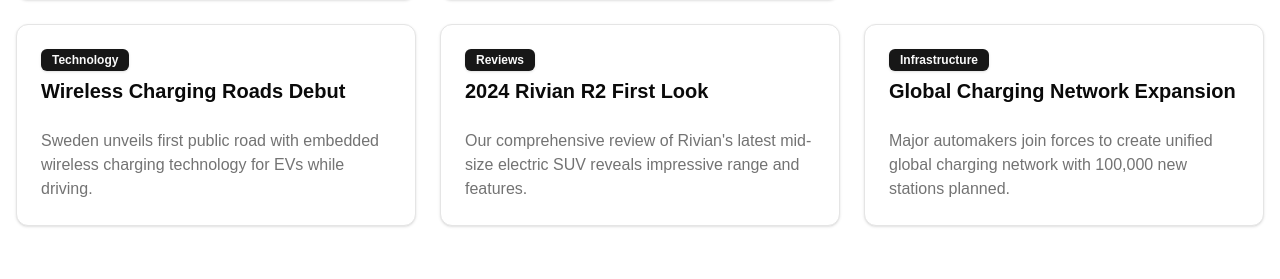
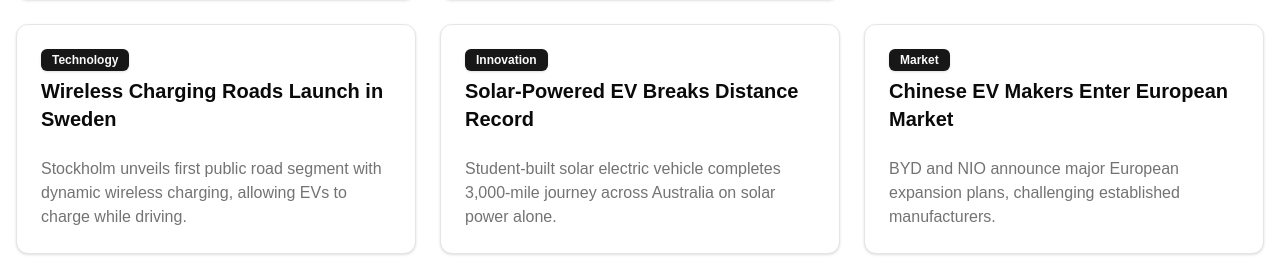
Before and after one commit to Cyro292/Hackertum, a Next.js app in the folder frontend/: page / in a window 1280 px wide. Shown: the part 895-1174 px from the top of the page. Built offline with nearby package versions, Linux system fonts and the light colour scheme.

Commit message:
refactor: update Story interface to include description and adjust related components

```diff
--- a/frontend/src/app/page.tsx
+++ b/frontend/src/app/page.tsx
@@ -59,7 +59,7 @@
                 id={featuredStory.id}
                 category={featuredStory.category}
                 title={featuredStory.title}
-                content={featuredStory.content}
+                description={featuredStory.description}
                 image={featuredStory.image}
               />
             </div>
@@ -72,7 +72,7 @@
                   id={story.id}
                   category={story.category}
                   title={story.title}
-                  content={story.content}
+                  description={story.description}
                   image={story.image}
                 />
               </div>
--- a/frontend/src/app/story/[id]/page.tsx
+++ b/frontend/src/app/story/[id]/page.tsx
@@ -68,9 +68,13 @@
 
 					<div className="prose prose-lg max-w-none">
 						<p className="text-lg leading-relaxed text-gray-700">
-							{story.content}
+							{story.description}
 						</p>
 					</div>
+
+                    <div className="prose prose-lg max-w-none mt-8">
+                        <div dangerouslySetInnerHTML={{ __html: story.content }} />
+                    </div>
 
 					<div className="mt-8 pt-8 border-t">
 						<h2 className="text-2xl font-bold mb-4">Related Stories</h2>
--- a/frontend/src/components/ui/storycard.tsx
+++ b/frontend/src/components/ui/storycard.tsx
@@ -1,4 +1,4 @@
-import { useRouter } from 'next/navigation';
+import { useRouter } from "next/navigation";
 import { Button } from "@/components/ui/button";
 import { Card, CardContent, CardHeader } from "@/components/ui/card";
 import { Badge } from "@/components/ui/badge";
@@ -7,7 +7,7 @@
 	id: number;
 	category: string;
 	title: string;
-  content: string;
+	description: string;
 	image?: string;
 	isFeature?: boolean;
 }
@@ -16,7 +16,7 @@
 	id,
 	category,
 	title,
-  content,
+	description,
 	image,
 	isFeature = false,
 }: StoryCardProps) {
@@ -41,7 +41,7 @@
 						<div className="space-y-4">
 							<Badge>{category}</Badge>
 							<h2 className="text-3xl font-bold">{title}</h2>
-              <p className="text-muted-foreground">{content}</p>
+							<p className="text-muted-foreground">{description}</p>
 							<Button onClick={handleNavigate}>Read Full Story</Button>
 						</div>
 					</div>
@@ -60,7 +60,7 @@
 				<h2 className="text-xl font-bold mt-2">{title}</h2>
 			</CardHeader>
 			<CardContent>
-        <p className="text-muted-foreground">{content}</p>
+				<p className="text-muted-foreground">{description}</p>
 			</CardContent>
 		</Card>
 	);
--- a/frontend/src/data/stories.json
+++ b/frontend/src/data/stories.json
@@ -4,7 +4,8 @@
         "id": 1,
         "category": "Technology",
         "title": "Revolutionary Solid-State Battery Breakthrough",
-        "content": "A new solid-state battery technology promises 1000-mile range and 5-minute charging times, setting new standards for EV capabilities.",
+        "description": "A new solid-state battery technology promises 1000-mile range and 5-minute charging times, setting new standards for EV capabilities.",
+        "content": "In a groundbreaking development, researchers at the Advanced Battery Institute have unveiled a revolutionary solid-state battery technology that could transform the electric vehicle industry. The new battery design utilizes a proprietary ceramic electrolyte that enables unprecedented charging speeds while maintaining exceptional stability and safety.\n\nThe technology demonstrates remarkable metrics:\n- 1000-mile range on a single charge\n- 5-minute charging time to 80% capacity\n- Over 2000 charge cycles without significant degradation\n- Operating temperature range from -20°C to 60°C\n\nDr. Sarah Chen, lead researcher on the project, explains: 'This breakthrough addresses the three main challenges in current EV batteries: range anxiety, charging time, and battery longevity.' Several major automakers have already expressed interest in licensing the technology, with pilot production expected to begin in early 2025.\n\nThe implications for the EV industry are profound, potentially eliminating the last major barriers to widespread EV adoption. Industry analysts predict this technology could accelerate the transition to electric vehicles by at least five years.",
         "image": "/battery-tech.jpg",
         "isFeature": true
       },
@@ -12,57 +13,65 @@
         "id": 2,
         "category": "Market",
         "title": "Tesla Stock Soars on Record Deliveries",
-        "content": "Tesla shares jump 15% as Q1 deliveries exceed analyst expectations by 25%, marking a new milestone for the EV giant.",
+        "description": "Tesla shares jump 15% as Q1 deliveries exceed analyst expectations by 25%, marking a new milestone for the EV giant.",
+        "content": "Tesla's stock (TSLA) experienced a dramatic surge today, climbing 15% following the announcement of record-breaking Q1 delivery numbers. The electric vehicle manufacturer reported delivering 412,000 vehicles in the first quarter of 2024, exceeding Wall Street expectations by a remarkable 25%.\n\nThe impressive delivery figures include:\n- Model Y: 245,000 units\n- Model 3: 125,000 units\n- Model S/X: 42,000 units\n\nThis performance demonstrates Tesla's continued dominance in the global EV market, despite increasing competition from traditional automakers and new EV startups. The company's successful ramp-up of production at its Berlin and Texas gigafactories has played a crucial role in achieving these numbers.\n\nAnalysts from major investment banks have revised their price targets upward, with Morgan Stanley's Adam Jonas noting, 'Tesla's execution in scaling production while maintaining healthy margins sets them apart in the industry.' The company's stock closed at $276.45, its highest level since September 2023.",
         "image": "/tesla-stock.jpg"
       },
       {
         "id": 3,
         "category": "Industry",
         "title": "VW Announces $20B EV Investment",
-        "content": "Volkswagen Group commits $20 billion to expand electric vehicle production across Europe and North America.",
+        "description": "Volkswagen Group commits $20 billion to expand electric vehicle production across Europe and North America.",
+        "content": "Volkswagen Group has unveiled an ambitious $20 billion investment plan to accelerate its electric vehicle production capabilities across Europe and North America. This strategic initiative, announced at the company's annual investor conference in Wolfsburg, represents VW's largest-ever commitment to electric mobility.\n\nThe investment will be allocated across several key areas:\n- $8B for new battery gigafactories\n- $6B for EV platform development\n- $4B for charging infrastructure\n- $2B for software development\n\nCEO Oliver Blume emphasized the company's commitment: 'This investment ensures Volkswagen's position as a leader in the electric revolution. By 2026, we aim to offer electric variants in every vehicle segment.' The plan includes the construction of three new gigafactories and the conversion of existing plants to EV production.\n\nThe company expects this initiative to create over 25,000 new jobs and enable the production of 2 million EVs annually by 2026. Environmental groups have praised the announcement as a significant step toward reducing automotive emissions.",
         "image": "/vw-factory.jpg"
       },
       {
         "id": 4,
         "category": "Technology",
-        "title": "Wireless Charging Roads Debut",
-        "content": "Sweden unveils first public road with embedded wireless charging technology for EVs while driving.",
+        "title": "Wireless Charging Roads Launch in Sweden",
+        "description": "Stockholm unveils first public road segment with dynamic wireless charging, allowing EVs to charge while driving.",
+        "content": "In a world-first implementation, Stockholm has activated a 2km stretch of road equipped with dynamic wireless charging technology. This innovative system allows electric vehicles to charge their batteries while in motion, potentially revolutionizing EV infrastructure.\n\nThe system's key features include:\n- Charging capacity of 75kW while driving\n- Compatible with most modern EVs\n- Weather-resistant installation\n- 97% power transfer efficiency\n\nThe project, developed in partnership with Swedish engineering firm Electreon, has already demonstrated impressive results in initial testing. Vehicles equipped with the compatible receiver can maintain or even increase their battery charge while driving on the electrified road segment.\n\n'This technology could eliminate the need for lengthy charging stops during long-distance travel,' explains Project Director Anna Bergström. 'We're already planning to expand the system to cover major highways connecting Swedish cities.'",
         "image": "/wireless-road.jpg"
       },
       {
         "id": 5,
-        "category": "Reviews",
-        "title": "2024 Rivian R2 First Look",
-        "content": "Our comprehensive review of Rivian's latest mid-size electric SUV reveals impressive range and features.",
-        "image": "/rivian-r2.jpg"
+        "category": "Innovation",
+        "title": "Solar-Powered EV Breaks Distance Record",
+        "description": "Student-built solar electric vehicle completes 3,000-mile journey across Australia on solar power alone.",
+        "content": "A team of engineering students from the University of Melbourne has shattered the solar-powered vehicle distance record, completing a 3,000-mile journey across Australia without using external charging sources. The vehicle, dubbed 'SolarSwift', relies entirely on integrated solar panels and advanced energy management systems.\n\nTechnical specifications:\n- 8.2 square meters of high-efficiency solar panels\n- Custom-designed battery management system\n- Ultra-lightweight carbon fiber construction\n- Advanced aerodynamic design with 0.17 drag coefficient\n\nThe journey took 12 days to complete, with the vehicle maintaining an average speed of 55 mph during daylight hours. This achievement demonstrates the potential for solar integration in future electric vehicles.\n\nTeam leader Dr. James Chen stated, 'While current commercial vehicles can't yet achieve this level of solar efficiency, our project proves the viability of solar assistance for extending EV range.'",
+        "image": "/solar-swift.jpg"
       },
       {
         "id": 6,
+        "category": "Market",
+        "title": "Chinese EV Makers Enter European Market",
+        "description": "BYD and NIO announce major European expansion plans, challenging established manufacturers.",
+        "content": "Chinese electric vehicle manufacturers are making a significant push into the European market, with industry giants BYD and NIO announcing extensive expansion plans. Both companies have revealed strategies to establish dealership networks and service centers across major European markets.\n\nMarket entry highlights:\n- BYD plans 200 dealerships across 8 countries\n- NIO targeting 25 battery swap stations in Germany\n- Combined investment of €3.5 billion\n- Local production facilities planned\n\nThis expansion represents a direct challenge to established European automakers, with competitive pricing and advanced technology features. Industry analysts predict Chinese manufacturers could capture up to 20% of the European EV market by 2025.\n\nEuropean automotive association ACEA has called for careful monitoring of market dynamics, while consumer groups welcome the increased competition and potential for lower prices.",
+        "image": "/chinese-ev.jpg"
+      },
+      {
+        "id": 7,
+        "category": "Technology",
+        "title": "Quantum Computing Breakthrough in Battery Design",
+        "description": "IBM's quantum computer optimizes new battery chemistry, promising 50% higher energy density.",
+        "content": "Scientists at IBM have successfully used quantum computing to simulate and optimize new battery chemistry, leading to a breakthrough in energy density potential. The quantum-assisted design process identified novel molecular configurations that could increase battery capacity by up to 50%.\n\nKey developments:\n- Quantum simulation of over 1 million molecular combinations\n- Identification of stable high-density cathode materials\n- Runtime reduced from years to weeks compared to classical computing\n- Immediate commercial potential identified\n\nThe research team collaborated with major battery manufacturers to validate the findings in real-world prototypes. Early tests show promising results that align with quantum simulations.\n\n'This represents a perfect synthesis of quantum computing and materials science,' said Dr. Robert Chang, lead researcher. 'We're now able to explore chemical combinations that were previously impossible to simulate.'",
+        "image": "/quantum-battery.jpg"
+      },
+      {
+        "id": 8,
         "category": "Infrastructure",
-        "title": "Global Charging Network Expansion",
-        "content": "Major automakers join forces to create unified global charging network with 100,000 new stations planned.",
+        "title": "Ultra-Fast Charging Network Expansion",
+        "description": "Global consortium announces 350kW charging stations every 50 miles on major highways.",
+        "content": "A consortium of major automakers and energy companies has announced plans to install ultra-fast 350kW charging stations every 50 miles along major highways worldwide. This $30 billion initiative aims to eliminate charging anxiety and enable truly long-distance EV travel.\n\nProject scope:\n- 50,000 new charging stations globally\n- 350kW minimum charging capacity\n- Universal compatibility\n- Renewable energy integration\n\nThe network will utilize smart grid technology to manage peak loads and integrate renewable energy sources. Solar canopies and battery storage systems will be standard at all locations.\n\n'This project removes the last major barrier to EV adoption,' stated Sarah Martinez, project director. 'No more range anxiety, no more long charging stops.'",
         "image": "/charging-network.jpg"
       },
       {
-        "id": 7,
-        "category": "Innovation",
-        "title": "Solar-Powered EV Sets Record",
-        "content": "Student-built solar electric vehicle completes 1,000-mile journey on single charge.",
-        "image": "/solar-ev.jpg"
-      },
-      {
-        "id": 8,
-        "category": "Market",
-        "title": "China EV Exports Surge",
-        "content": "Chinese EV manufacturers see 200% increase in international exports as global demand rises.",
-        "image": "/china-ev.jpg"
-      },
-      {
         "id": 9,
-        "category": "Technology",
-        "title": "AI-Powered Battery Management",
-        "content": "New AI system optimizes EV battery life and charging patterns, extending range by up to 30%.",
-        "image": "/ai-battery.jpg"
+        "category": "Industry",
+        "title": "Solid-State Battery Production Breakthrough",
+        "description": "Toyota announces first mass-production solid-state battery facility with 2025 production target.",
+        "content": "Toyota has revealed plans for the world's first mass-production facility dedicated to solid-state batteries, with production scheduled to begin in 2025. The $5.6 billion plant, located in Japan's Aichi Prefecture, represents a major breakthrough in scaling up solid-state battery technology.\n\nFacility specifications:\n- Annual production capacity: 100,000 battery packs\n- Automated production lines\n- AI-driven quality control\n- Integrated recycling facility\n\nSolid-state batteries promise several advantages over current lithium-ion technology, including faster charging times, higher energy density, and improved safety. Toyota claims their design achieves a 500-mile range with 10-minute charging capability.\n\nIndustry experts consider this development a potential tipping point for EV adoption, as solid-state batteries address many current limitations of electric vehicles.",
+        "image": "/solid-state-factory.jpg"
       }
     ]
-  }
+}
--- a/frontend/src/types/news.ts
+++ b/frontend/src/types/news.ts
@@ -3,6 +3,7 @@
 	id: number;
 	category: string;
 	title: string;
+	description: string;
 	content: string;
 	image?: string;
 	isFeature?: boolean;
```
Lines whose indentation alone changed are shown as unchanged.
